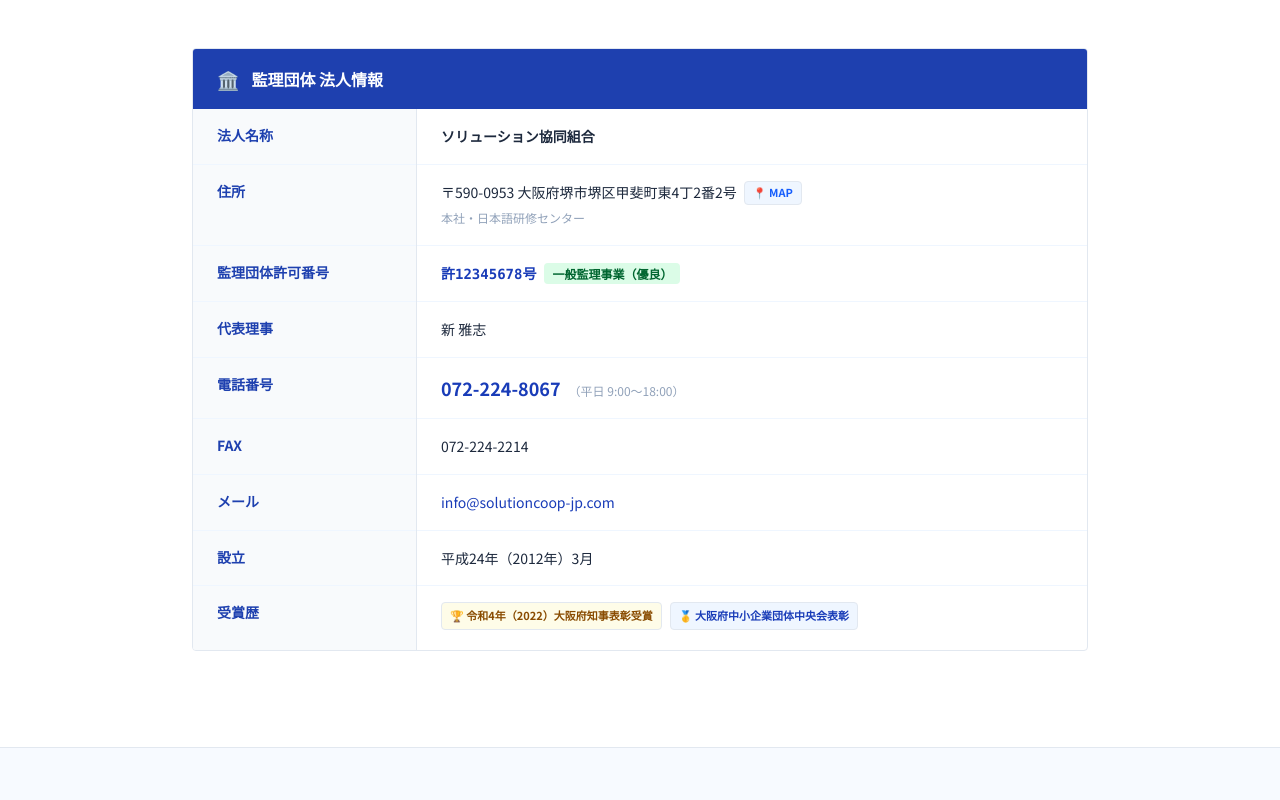
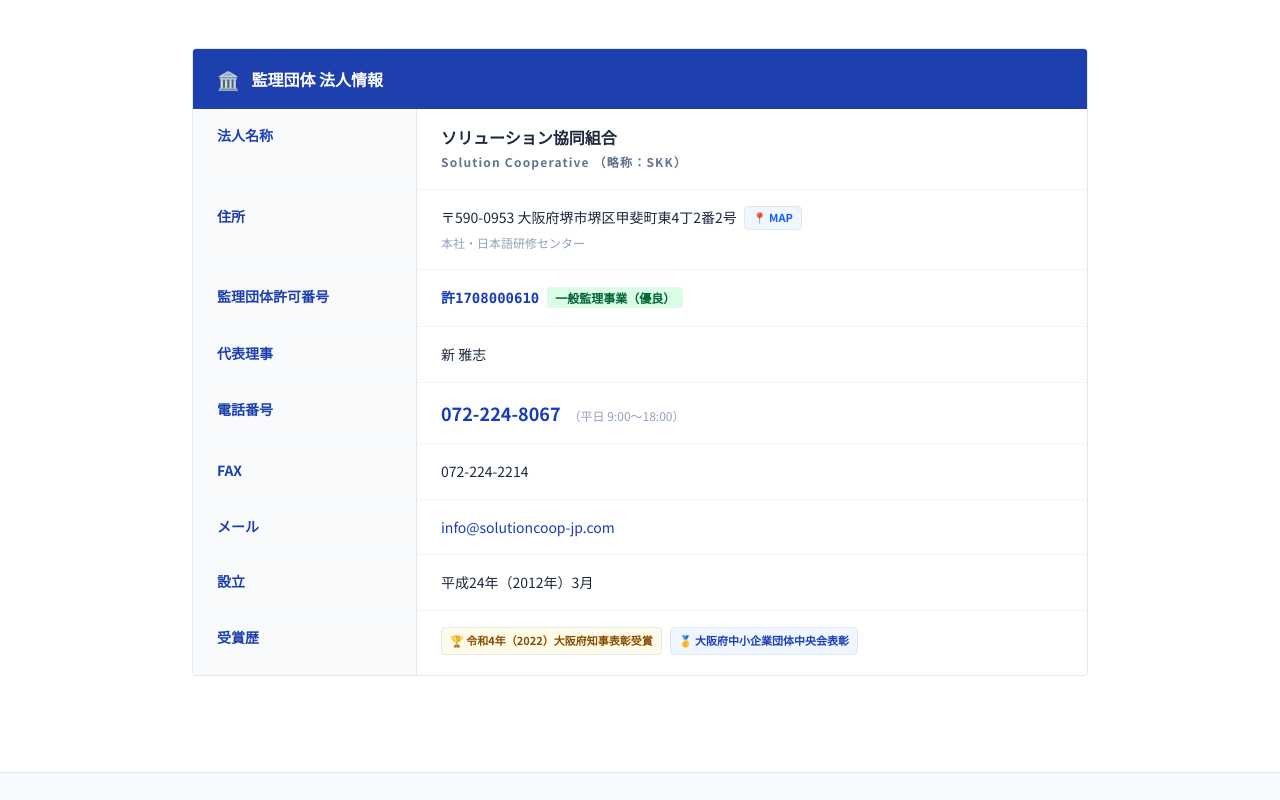
Before and after one commit to soldata1188/solutioncoop-jp, a Next.js app: page / in a window 1280 px wide. Shown: the part 2980-3780 px from the top of the page. Built offline with nearby package versions, Linux system fonts and the light colour scheme; no server answers.

Commit message:
fix: remove floating CTA, update permission number and legal name

```diff
--- a/app/lp/LPClientComponents.tsx
+++ b/app/lp/LPClientComponents.tsx
@@ -273,7 +273,7 @@
             <div className="flex-1">
               <div className="mb-6">
                 <h2 className="text-3xl font-black text-[#1e40af] tracking-wide mb-1">ソリューション協同組合</h2>
-                <p className="text-[#1e40af]/60 text-xs font-bold tracking-widest uppercase">Solution Cooperative</p>
+                <p className="text-[#1e40af]/60 text-xs font-bold tracking-widest uppercase">Solution Cooperative / 略称: SKK</p>
               </div>
 
               <div className="flex flex-wrap gap-2 mb-6">
--- a/app/page.tsx
+++ b/app/page.tsx
@@ -408,9 +408,9 @@
                 <table className="w-full text-sm min-w-[500px]">
                 <tbody className="divide-y divide-blue-50">
                   {[
-                    ['法人名称', <strong key="n" className="text-slate-800">ソリューション協同組合</strong>],
+                    ['法人名称', <div key="n"><strong className="text-slate-800 text-base">ソリューション協同組合</strong><br/><span className="text-xs text-slate-500 font-bold tracking-widest">Solution Cooperative （略称：SKK）</span></div>],
                     ['住所', <div key="a">〒590-0953 大阪府堺市堺区甲斐町東4丁2番2号 <a href="https://www.google.com/maps/search/?api=1&query=%E3%82%BD%E3%83%AA%E3%83%A5%E3%83%BC%E3%82%B7%E3%83%A7%E3%83%B3%E5%8D%90%E5%90%8C%E7%B5%84%E5%90%88+%E5%A4%A7%E9%98%AA%E5%BA%9C%E5%A0%BA%E5%B8%82%E5%A0%BA%E5%8C%BA%E7%94%B2%E6%96%90%E7%94%BA%E6%9D%B14%E4%B8%812%E7%95%AA2%E5%8F%B1" target="_blank" rel="noopener noreferrer" className="inline-flex items-center gap-1 text-[11px] bg-blue-50 text-blue-600 hover:bg-blue-600 hover:text-white border border-blue-200 hover:border-blue-600 px-2 py-0.5 rounded transition-colors font-bold ml-1 -translate-y-px">📍 MAP</a><br/><span className="text-xs text-slate-400">本社・日本語研修センター</span></div>],
-                    ['監理団体許可番号', <><span key="l" className="font-mono font-bold text-blue-800">許12345678号</span><span key="b" className="ml-2 text-xs bg-green-100 text-green-800 px-2 py-0.5 font-sans font-semibold rounded">一般監理事業（優良）</span></>],
+                    ['監理団体許可番号', <><span key="l" className="font-mono font-bold text-blue-800">許1708000610</span><span key="b" className="ml-2 text-xs bg-green-100 text-green-800 px-2 py-0.5 font-sans font-semibold rounded">一般監理事業（優良）</span></>],
                     ['代表理事', '新 雅志'],
                     ['電話番号', <><a key="t" href="tel:0722248067" className="text-blue-800 font-bold hover:text-blue-600 transition text-lg">072-224-8067</a><span key="d" className="text-slate-400 text-xs ml-2">（平日 9:00〜18:00）</span></>],
                     ['FAX', '072-224-2214'],
--- a/components/Footer.tsx
+++ b/components/Footer.tsx
@@ -8,7 +8,7 @@
           <div className="md:col-span-5 space-y-4">
             <div>
               <h2 className="text-xl font-bold text-navy mb-1">ソリューション協同組合</h2>
-              <p className="text-xs text-gray-500">一般監理事業許可 許12345678号</p>
+              <p className="text-xs text-gray-500">一般監理事業許可 許1708000610</p>
             </div>
             <div className="space-y-3 max-w-sm">
               <div className="flex items-start">
```
